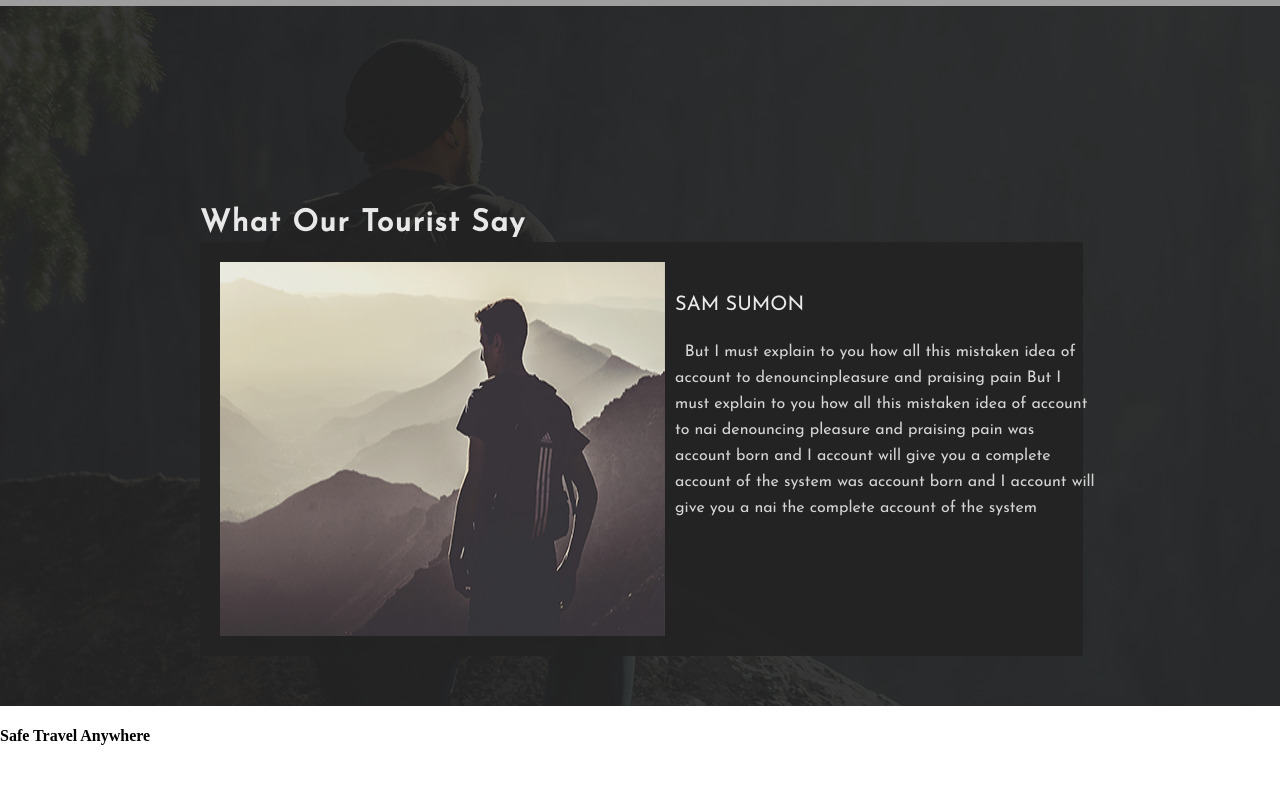
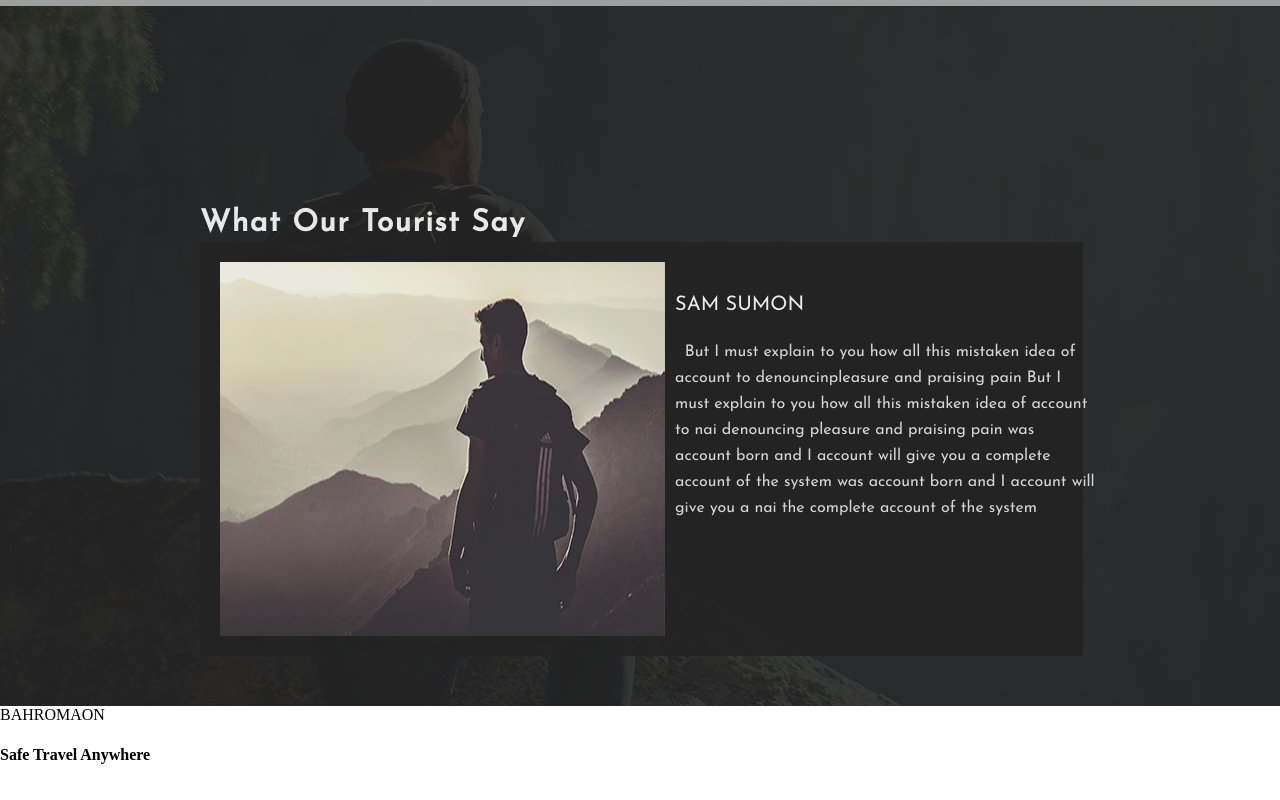
Before and after one commit to sarawazir49/Bahromoan, a plain HTML site: page index.html in a window 1280 px wide. Shown: the part 2931-3731 px from the top of the page. Drawn offline with nearby package versions, Linux system fonts and the light colour scheme; grey boxes are pictures that could not be loaded.

Commit message:
containers

```diff
--- a/index.html
+++ b/index.html
@@ -114,8 +114,9 @@
 </main>
 <footer>
     <div class="container6">
-    <div class="footter-logo"></div>
+    <div class="footter-logo">BAHROMAON</div>
     <h4>Safe Travel Anywhere</h4>
+    <div></div>
 
     </div>
 </footer>
--- /dev/null
+++ b/styles/_container6.scss
@@ -0,0 +1,7 @@
+.container6{
+    max-width: 100%;
+height: 271px;
+
+
+background: #232323;
+}
--- a/styles/style.scss
+++ b/styles/style.scss
@@ -4,3 +4,4 @@
 @import'container3';
 @import'container4';
 @import'container5';
+@import'container6';
```
